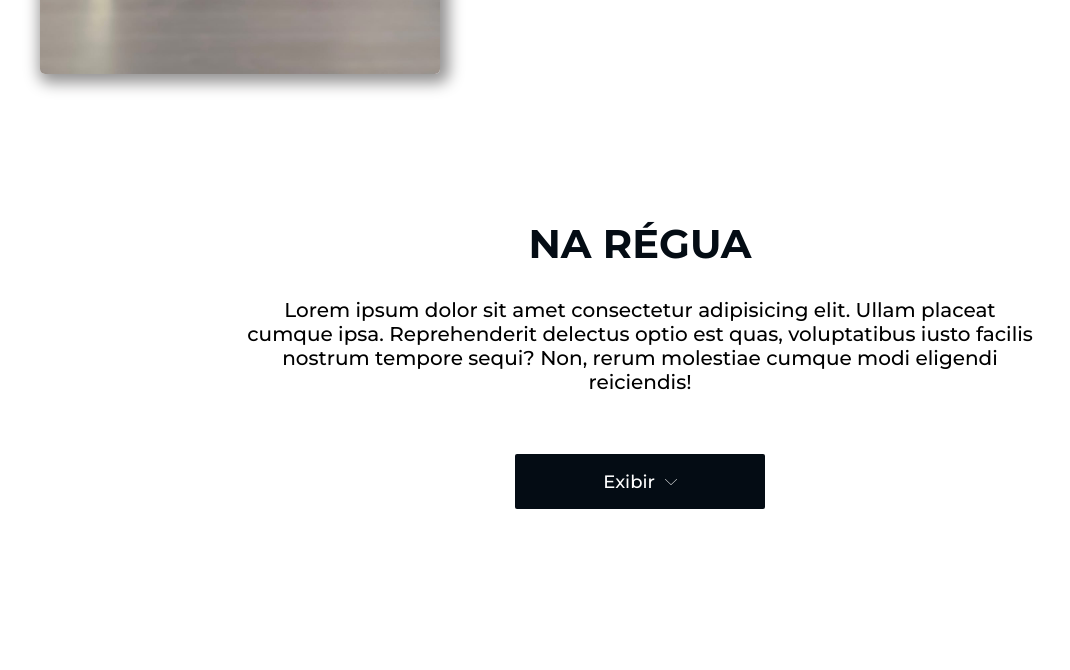
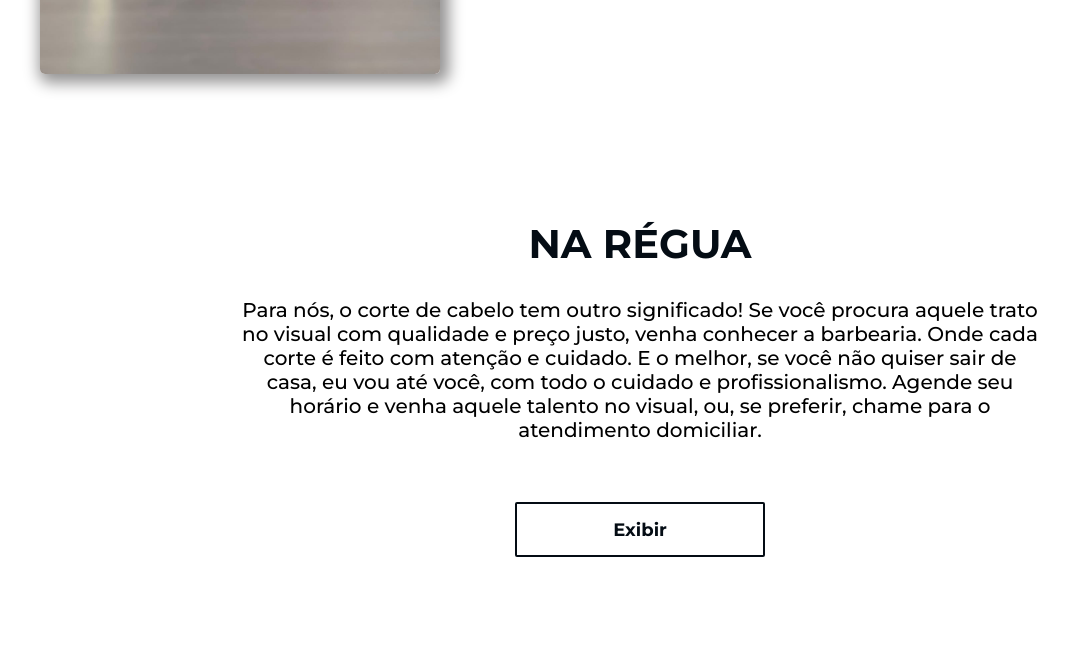
Before and after one commit to ThiagoSantos7/Barbearia, a plain HTML site: page Barber/index.html in a window 1280 px wide. Shown: the part 1561-2231 px from the top of the page, without its empty margins (0-1070 px from the left). Drawn offline with Linux system fonts and the light colour scheme.

Commit message:
alterações de detalhe

```diff
--- a/Barber/index.html
+++ b/Barber/index.html
@@ -47,7 +47,7 @@
                     </ul>
                 </div>
                 <div class="chamada">
-                   <button class="domicilio">Agendar a Domicílio</button> <!--btn-one-->
+                    <button class="domicilio">Agendar a Domicílio</button> <!--btn-one-->
                 </div>
             </header>
         </section>
@@ -61,7 +61,8 @@
 
             <h1 class="title-main">MUDANDO VISUAIS E TRAZENDO AUTO ESTIMA</h1>
             <p class="paragraph-main">Alphaville Comercial | Residencial - Domiciliar</p>
-            <a href="https://api.whatsapp.com/send?phone=5511985214062&text=Agende%20seu%20horario!"><button class="agender-btn">Agendar horário</button></a>
+            <a href="https://api.whatsapp.com/send?phone=5511985214062&text=Agende%20seu%20horario!"><button
+                    class="agender-btn">Agendar horário</button></a>
         </section>
         <section id="sct-two" class="sct-two">
             <section class="imgHair">
@@ -80,13 +81,12 @@
 
         <section id="services" class="services">
             <h1 class="h1Services">NA RÉGUA</h1>
-            <p class="pServices">Lorem ipsum dolor sit amet consectetur adipisicing elit. Ullam placeat cumque ipsa.
-                Reprehenderit
-                delectus
-                optio est quas, voluptatibus iusto facilis nostrum tempore sequi? Non, rerum molestiae cumque modi
-                eligendi
-                reiciendis!</p>
-            <button class="buttonServices"> Exibir <img class="abaixo" src="./assets/abaixo.png" alt="abaixo"> </button>
+            <p class="pServices">Para nós, o corte de cabelo tem outro significado! Se você procura aquele trato no
+                visual com qualidade e preço justo, venha conhecer a barbearia. Onde
+                cada corte é feito com atenção e cuidado. E o melhor, se você não quiser sair de casa, eu vou
+                até você, com todo o cuidado e profissionalismo. Agende seu horário e venha aquele talento no
+                visual, ou, se preferir, chame para o atendimento domiciliar.</p>
+            <button class="buttonServices"> Exibir </button>
             <section class="haircut">
                 <ul class="listCortes">
                     <!--<li class="liCut">
--- a/Barber/styles.css
+++ b/Barber/styles.css
@@ -271,24 +271,24 @@ a:active {
     width: 250px;
     height: 55px;
     font-size: 18px;
-    font-weight: 500;
-    color: #fff;
-    background-color: rgb(4, 12, 20);
-    border: none;
+    font-weight: 700;
+    color: rgb(4, 12, 20);
+    background-color: #fff;
+    border: 2px solid rgb(4, 12, 20);
     border-radius: 2px;
     cursor: pointer;
 
 }
 .buttonServices:hover {
-    opacity: 0.9;
-    transition: 0.3s;
+    color: #fff;
+    background-color: rgb(4, 12, 20);
+    transition: 0.2s;
+    font-weight: 600;
+   transition: 0.3s;
 }
 .buttonServices:active {
-    color: rgb(4, 12, 20);
-    background-color: #fff;
-    border: 1px solid rgb(4, 12, 20);
-    transition: 0.2s;
-    font-weight: 600;
+    opacity: 0.7;
+    transition: 0.3s;
 }
 
 .abaixo {
```
